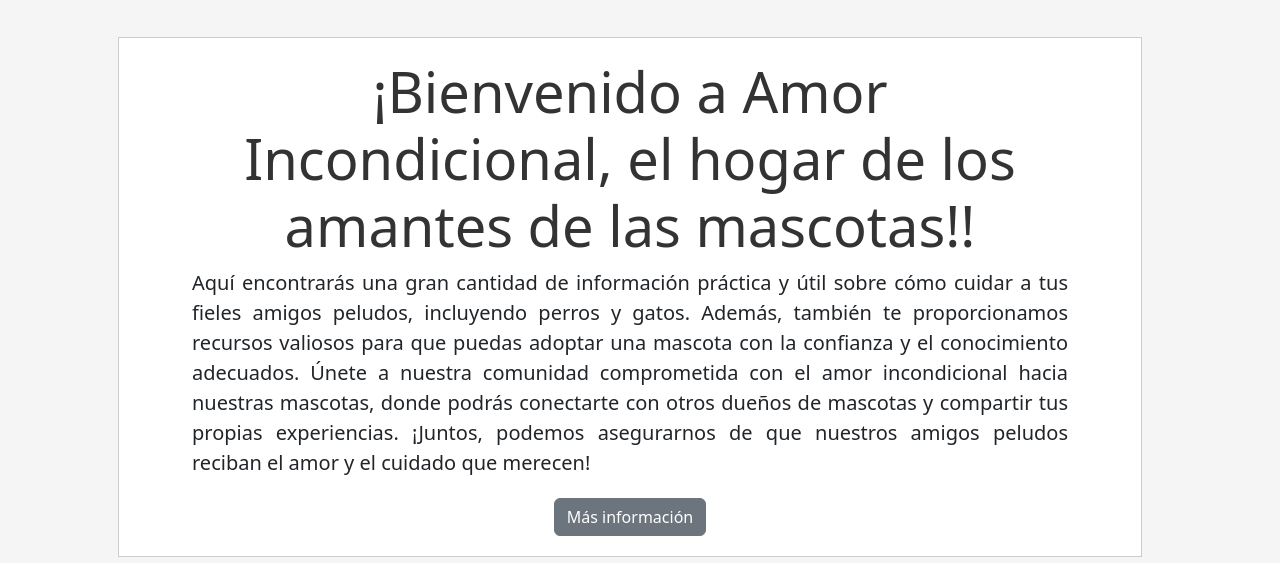
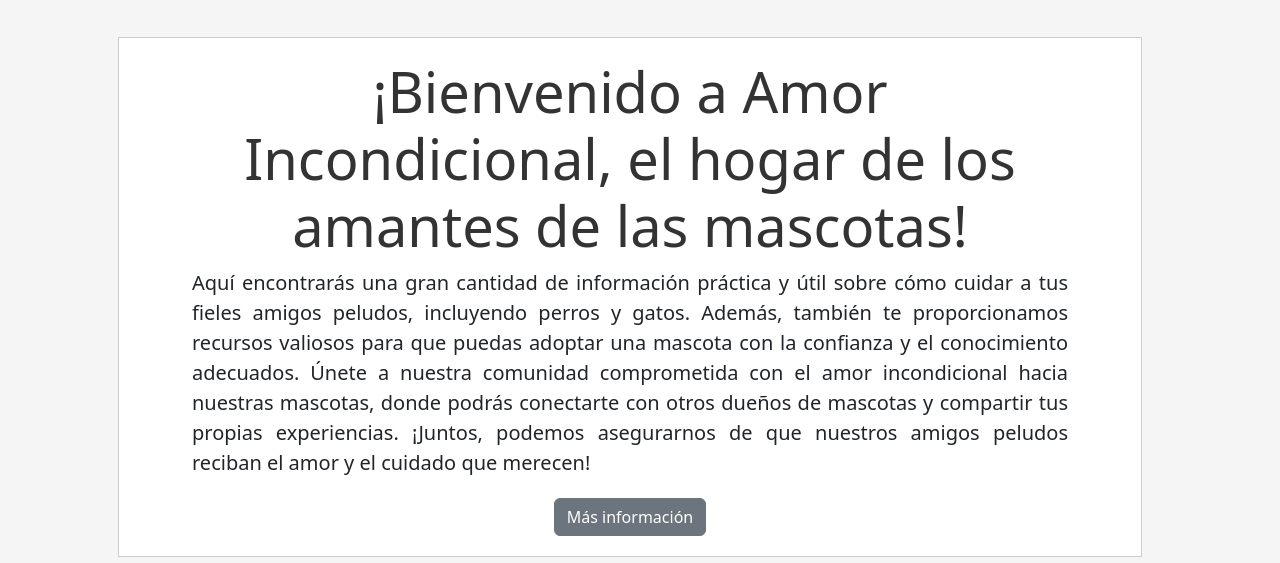
Before and after one commit to emmaaanu/comision-54530, a plain HTML site: page index.html in a window 1280 px wide. Shown: the part 103-666 px from the top of the page. Drawn offline with Linux system fonts and the light colour scheme.

Commit message:
proyecto final

```diff
--- a/index.html
+++ b/index.html
@@ -44,7 +44,7 @@
         <div class="container">
           <h1 class="display-4">
             ¡Bienvenido a Amor Incondicional, el hogar de los amantes de las
-            mascotas!!
+            mascotas!
           </h1>
           <p class="lead">
             Aquí encontrarás una gran cantidad de información práctica y útil
```
